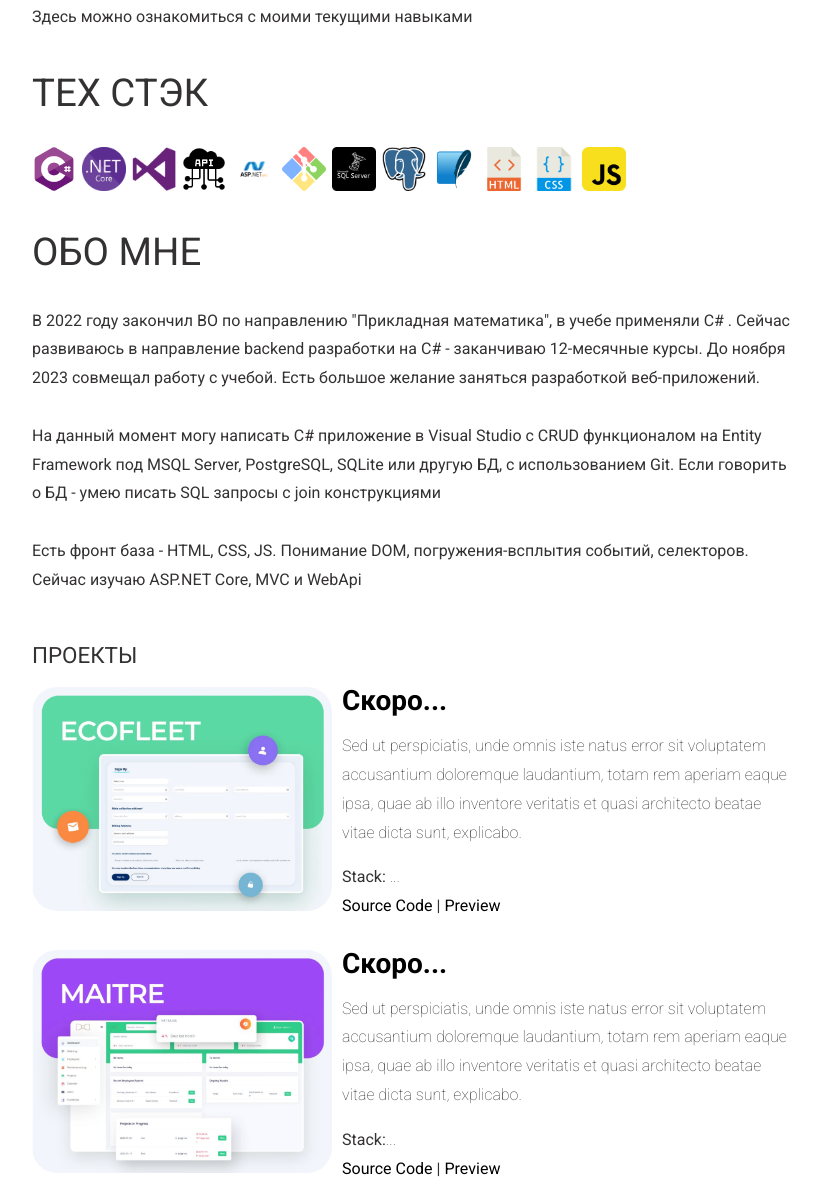
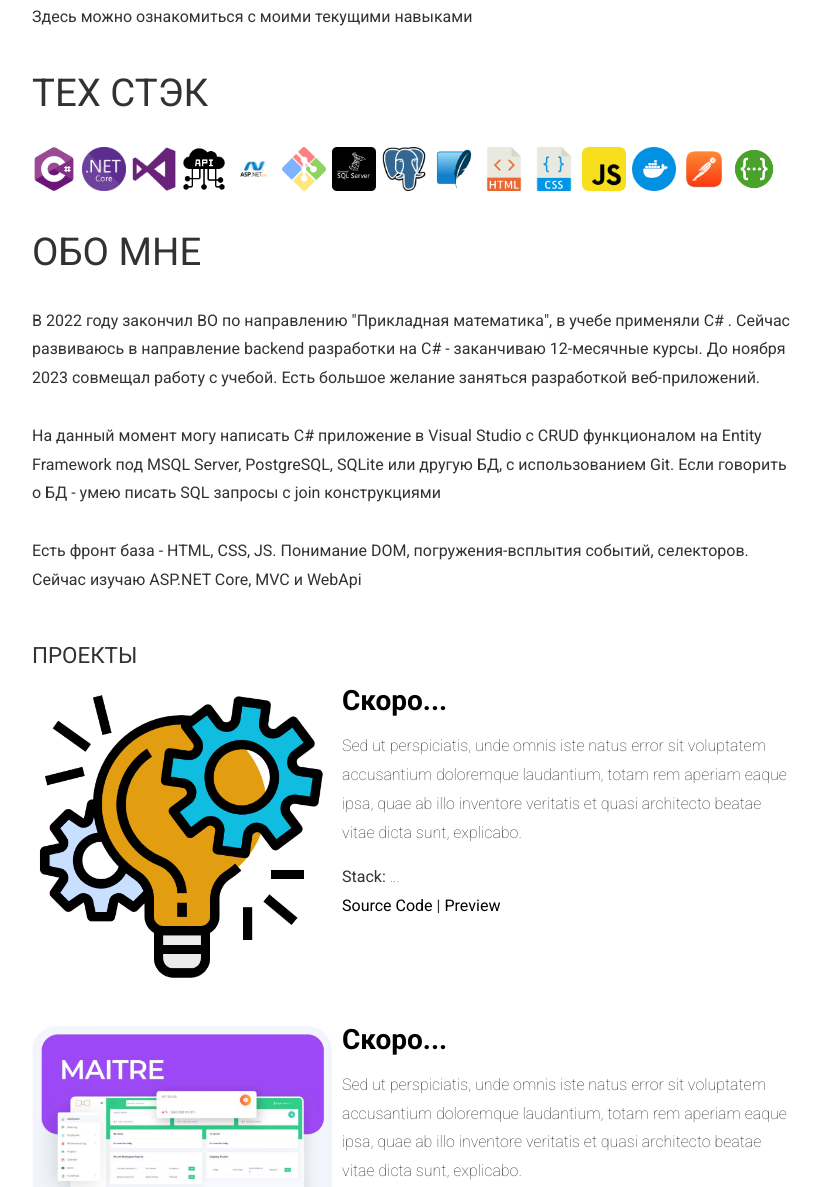
Before and after one commit to halfwa/halfwa.github.io, a plain HTML site: page ru/index.html in a window 1280 px wide. Shown: the part 308-1495 px from the top of the page, without its empty margins (228-1049 px from the left). Drawn offline with Linux system fonts and the light colour scheme; files whose address does not match are found by name.

Commit message:
ver 1.44

```diff
--- a/ru/index.html
+++ b/ru/index.html
@@ -58,6 +58,9 @@
                         <img src="/assets/img/icons/Html.png" alt="HTML">
                         <img src="/assets/img/icons/Css.png" alt="CSS">
                         <img src="/assets/img/icons/Js.png" alt="JS">
+                        <img src="/assets/img/icons/docker1.png" alt="JS">
+                         <img src="/assets/img/icons/postman.png" alt="JS">
+                         <img src="/assets/img/icons/swagger1.png" alt="JS">
                     </a>
                 </div>
                 <h1 class="content__about-header">Обо мне</h1>
@@ -80,8 +83,8 @@
                 </div>
                 <h2 class="content__subheader">Проекты</h2>
                 <div class="content__main-item project">
-                    <a data-fslightbox href="/assets/img/project.png">
-                        <img src="/assets/img/project.png" alt="project1">
+                    <a data-fslightbox href="/assets/img/icons/Project.png">
+                        <img src="/assets/img/icons/Project.png" alt="project1">
                     </a>
                     <div>
                         <div class="main-item__title">
```
Also changed, not shown: index.html (+2 -2 lines), assets/img/icons/Project.png (added), assets/img/icons/docker.png (added), assets/img/icons/docker1.png (added), assets/img/icons/swagger1.png (added).
